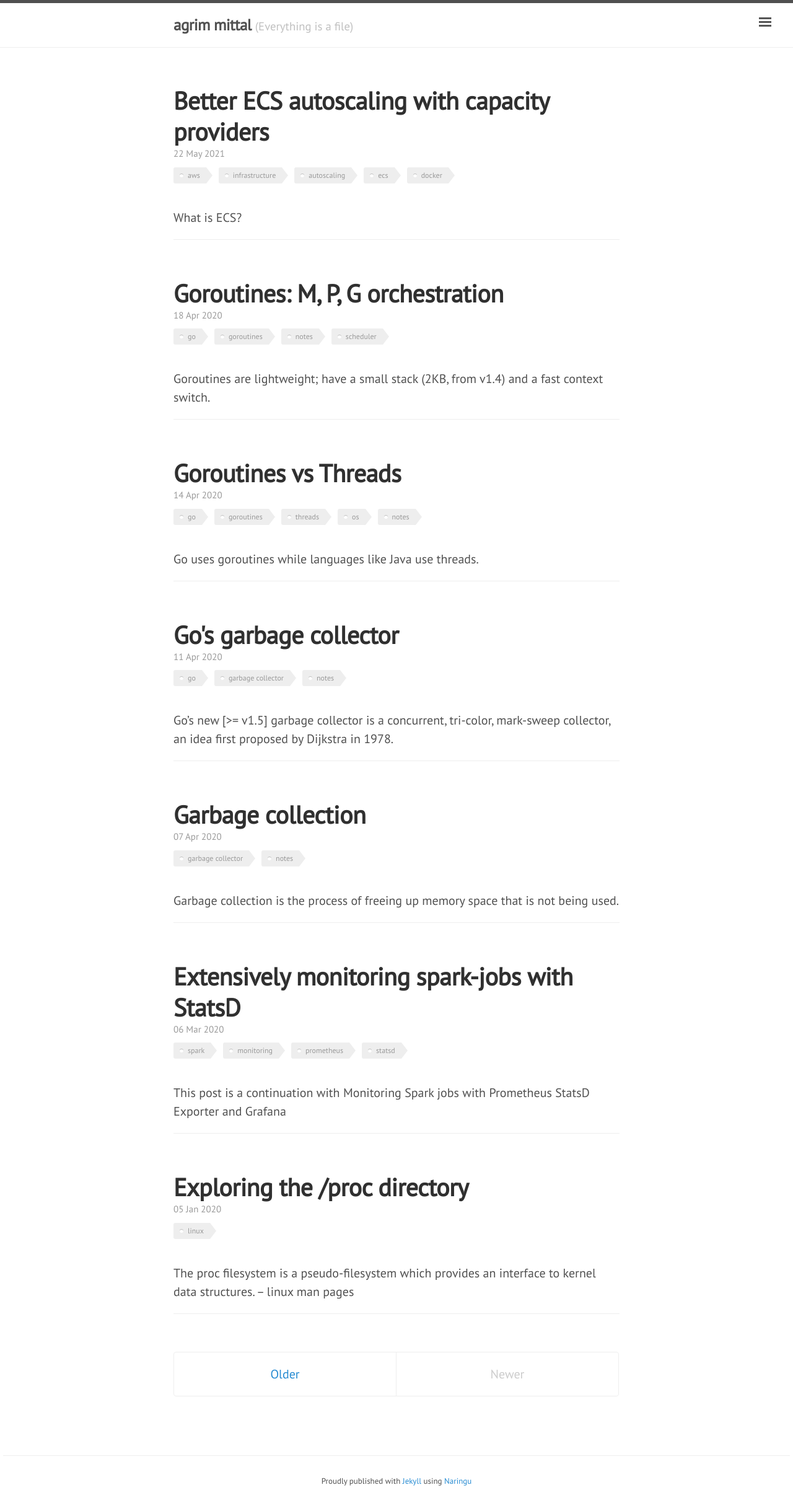
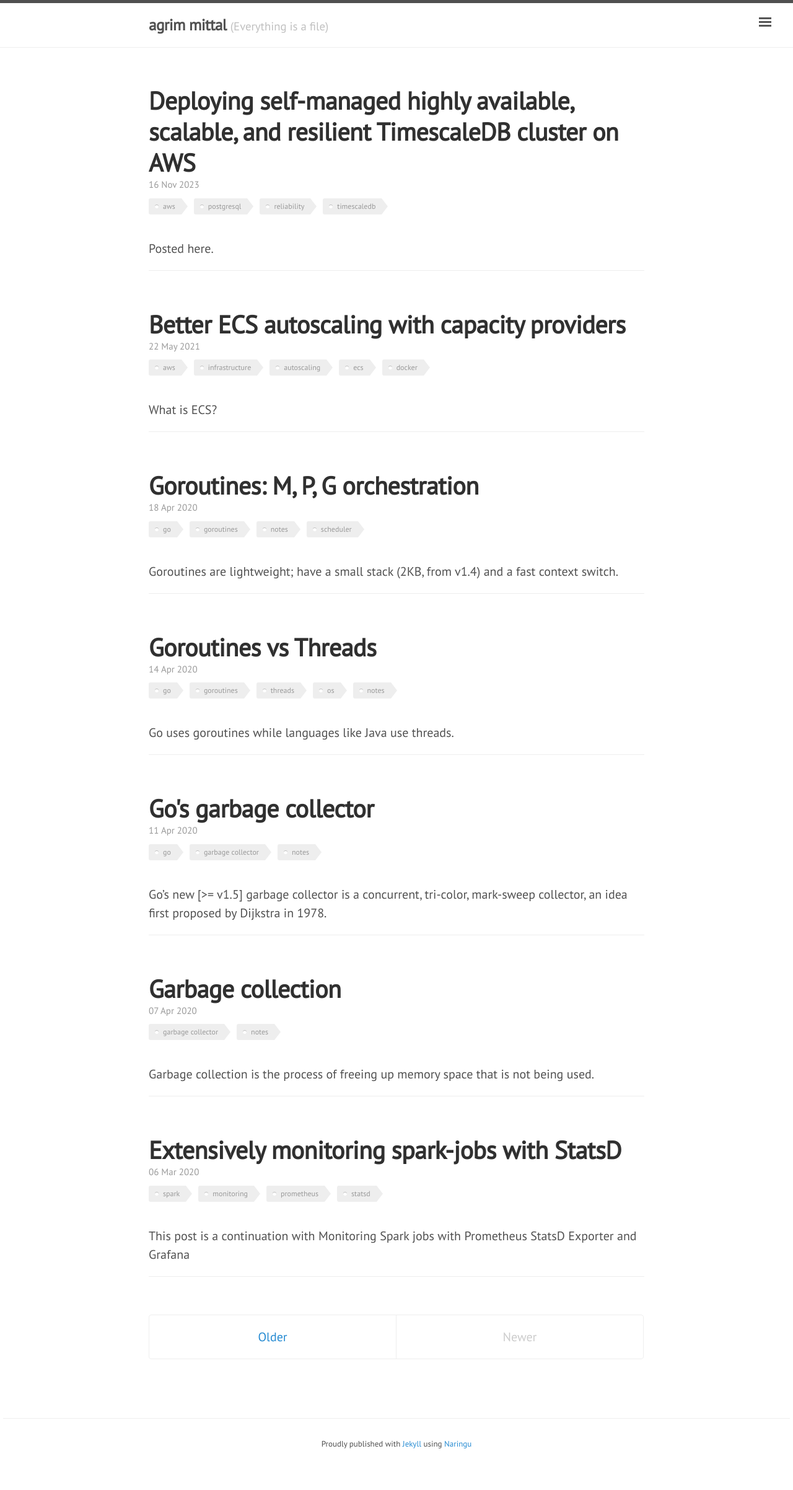
Before and after one commit to agrim123/agrim123.github.io, a Jekyll site: the page built from index.html, in a window 1280 px wide. Shown: the whole page at 62% size. Built offline with Jekyll 4.4.1, drawn with Linux system fonts in a browser that asks for light colours; nearby versions of some CDN libraries; the list of posts is cut into pages by our own code; after the commit the page ends 2344 px from its top, so only the background shows below that.

Commit message:
(blog) Add Timescale blog (#6)

```diff
--- /dev/null
+++ b/_posts/2023-11-16-postgresql-ha-setup.md
@@ -0,0 +1,11 @@
+---
+layout: post
+title: Deploying self-managed highly available, scalable, and resilient TimescaleDB cluster on AWS
+categories:
+- aws
+- postgresql
+- reliability
+- timescaledb
+---
+
+Posted [here](https://www.linkedin.com/pulse/accelerating-time-series-data-performance-deploying-timescaledb-yzgvc/).
--- a/public/css/custom.css
+++ b/public/css/custom.css
@@ -386,3 +386,7 @@
       margin-top: 1rem;
   }
 }
+
+.container {
+  max-width: 42rem;
+}
```
Also changed, not shown: Gemfile (added, +8 -0 lines), Gemfile.lock (added).
